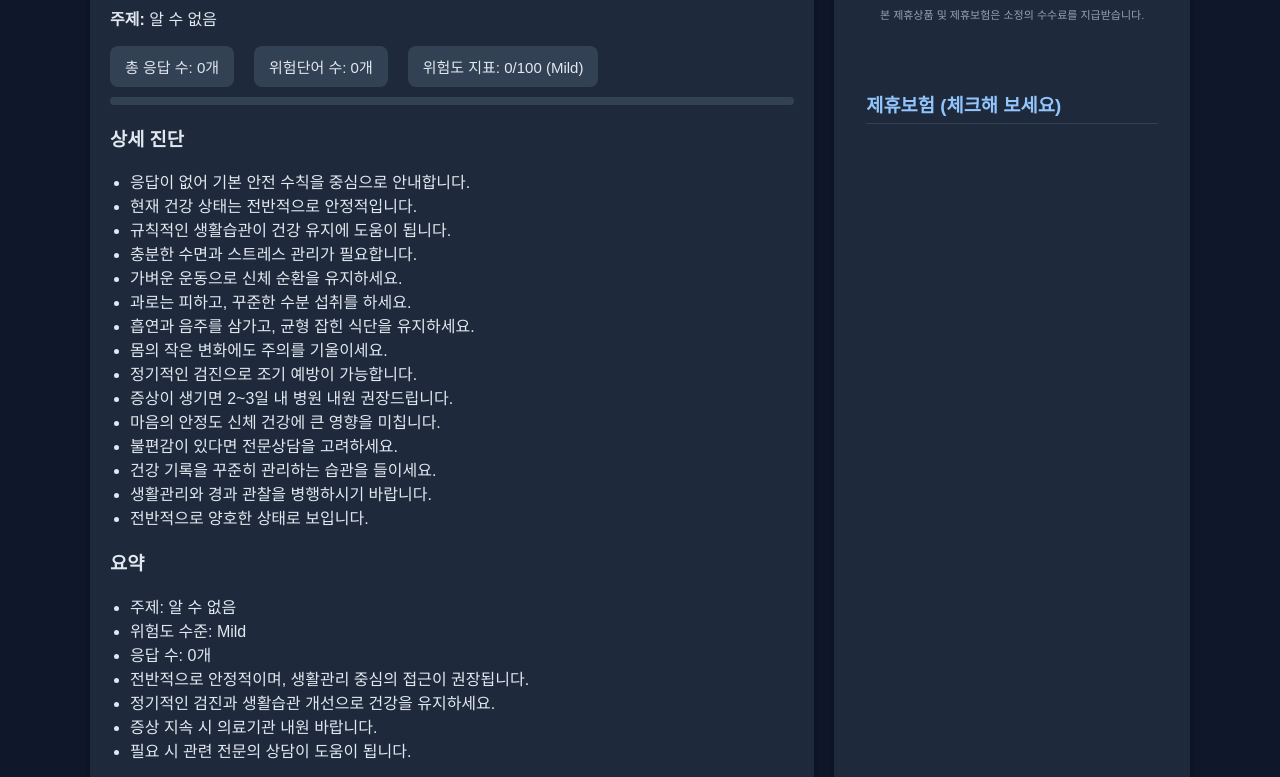
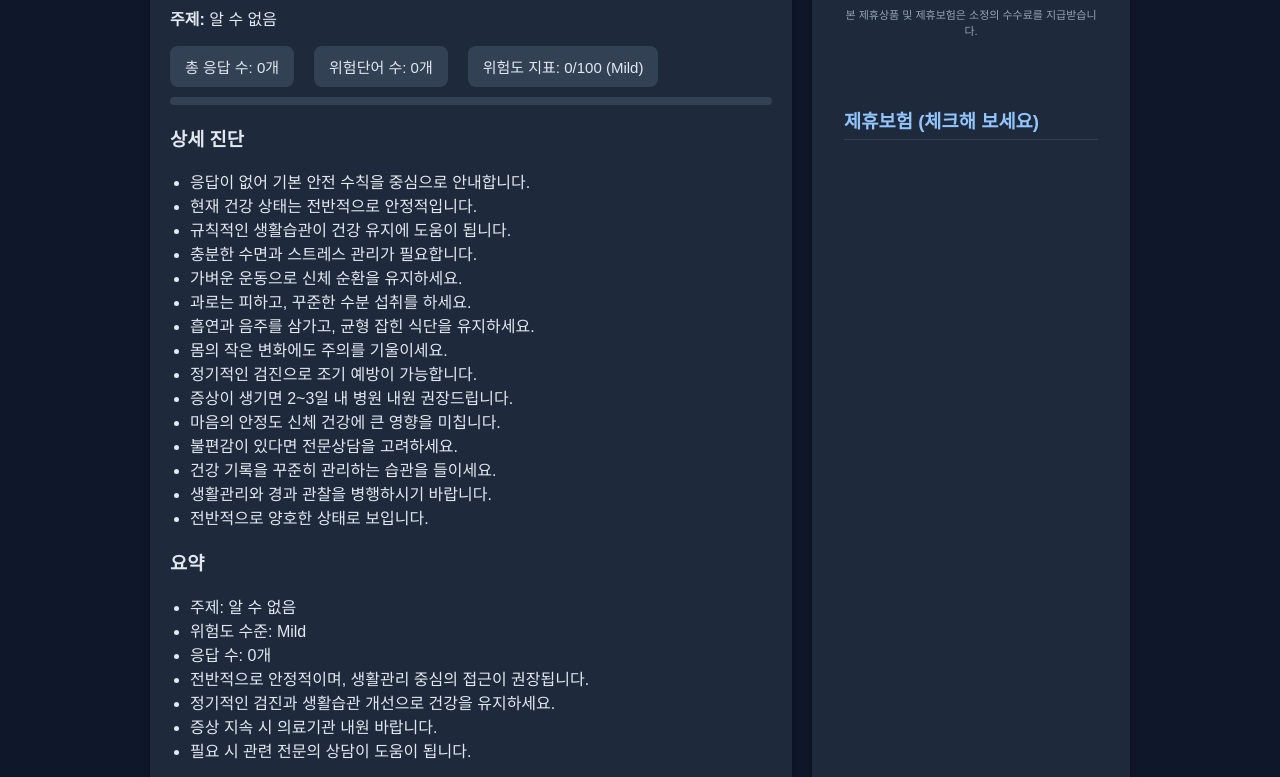
Before and after one commit to choihyunmin73-spec/noeulbit-bot, a website: page result.html in a window 1280 px wide. Shown: the part 119-896 px from the top of the page. Drawn offline with Linux system fonts and the light colour scheme.

Commit message:
Update result.html

```diff
--- a/result.html
+++ b/result.html
@@ -10,7 +10,7 @@ body {
   color: #e2e8f0;
   font-family: 'Noto Sans KR', sans-serif;
   margin: 0;
-    padding: 0 60px;  /* ✅ 좌우 여백 복원 */
+  padding: 0 120px;  /* ✅ 좌우 여백 확장 (이전의 2배) */
 }
 .container {
   display: flex;
```
